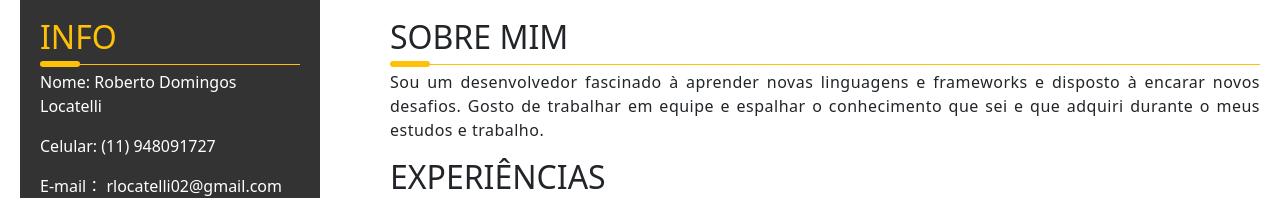
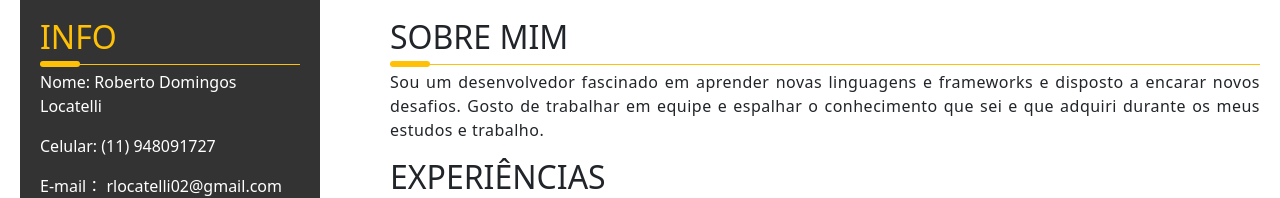
Before and after one commit to RobertoLocatelli02/myLandingPage, a plain HTML site: page index.html in a window 1280 px wide. Shown: the part 322-520 px from the top of the page. Drawn offline with nearby package versions, Linux system fonts and the light colour scheme.

Commit message:
Adding some sessions

```diff
--- a/index.html
+++ b/index.html
@@ -80,7 +80,7 @@
         <div class="content">
           <h2>SOBRE MIM</h2>
           <div class="line"></div>
-          <p>Sou um desenvolvedor fascinado à aprender novas linguagens e frameworks e disposto à encarar novos desafios. Gosto de trabalhar em equipe e espalhar o conhecimento que sei e que adquiri durante o meus estudos e trabalho. </p>
+          <p>Sou um desenvolvedor fascinado em aprender novas linguagens e frameworks e disposto a encarar novos desafios. Gosto de trabalhar em equipe e espalhar o conhecimento que sei e que adquiri durante os meus estudos e trabalho.</p>
           <h2>EXPERIÊNCIAS</h2>
           <div class="line"></div>
           <ul class="timeline">
```
